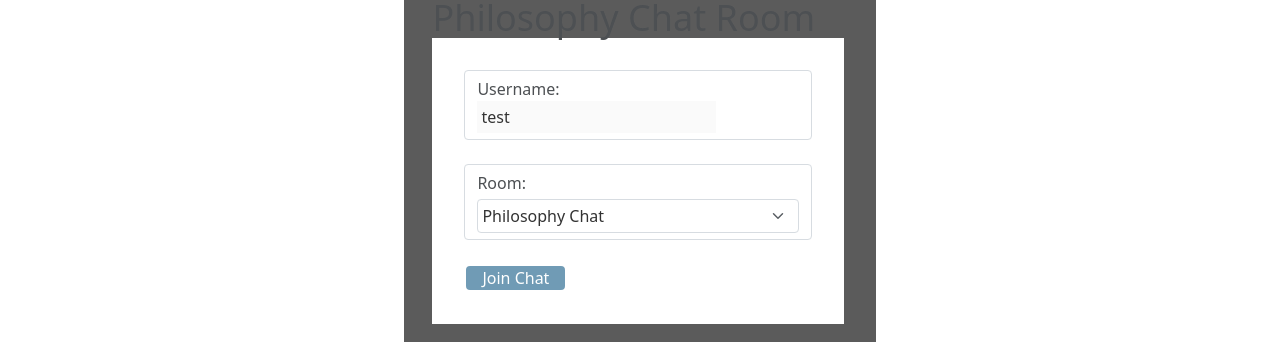
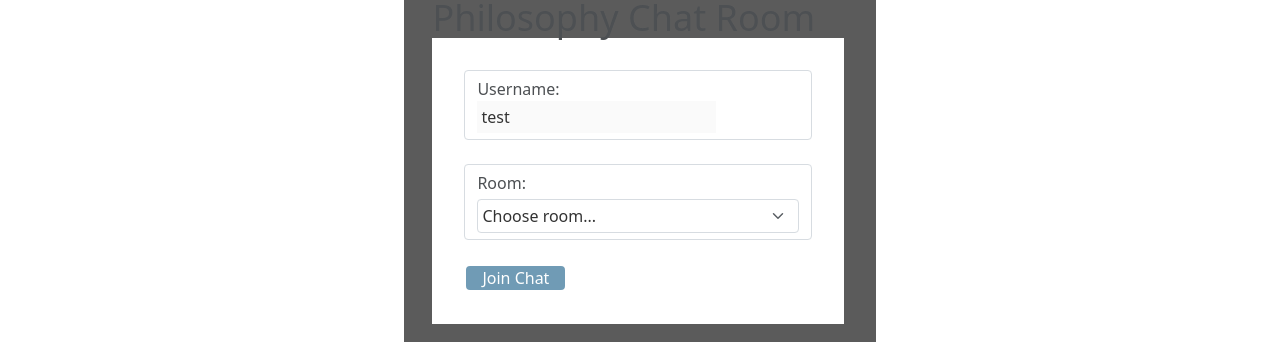
Before and after one commit to ZacharyEggert/UnansweredQuestions, a React (Create React App) app in the folder client/: page /chatroom in a window 1280 px wide. Shown: the part 779-1121 px from the top of the page. Built offline with nearby package versions, Linux system fonts and the light colour scheme.

Commit message:
JoinChat page and form complete

```diff
--- a/client/src/components/JoinChatForm/index.js
+++ b/client/src/components/JoinChatForm/index.js
@@ -15,7 +15,7 @@ const JoinChatForm = () => {
     };
 
     return (
-        <form action="chat">
+        <form>
             <div className="form-control mb-4">
                 <label for="username" className="w-4/12 inline-block">
                     Username:
@@ -52,32 +52,43 @@ const JoinChatForm = () => {
                 </label>
                 <select
                     name="room"
-                    value={chatRoom}
+                    value={chatRoom.room}
                     onChange={handleOnChange}
                     id="room"
                     className="width-auto inline-block form-select block mt-1 text-black p-1"
                     placeholder="Choose room..."
                 >
-                    <option
-                        className="text-black pl-1"
-                        value=""
-                        disabled
-                        selected
-                    >
+                    <option className="text-black pl-1" value="" selected>
                         Choose room...
                     </option>
                     <option value="Philosophy Chat" className="text-black pl-1">
                         Philosophy Chat
                     </option>
+                    <option value="General Chat" className="text-black pl-1">
+                        General Chat
+                    </option>
                 </select>
             </div>
-            <Link to="/chat">
+            {chatRoom.room !== '' ? (
+                <Link to="/chat">
+                    <span className="w-8/12 inline-block text-right contents">
+                        <button className="text-white rounded-md px-3  border-white border-2 border-solid whitespace-nowrap md:w-3/12 min-w-min bg-[#4d83a3] w-full items-center">
+                            Join Chat
+                        </button>
+                    </span>
+                </Link>
+            ) : (
                 <span className="w-8/12 inline-block text-right contents">
-                    <button className="text-white rounded-md px-3  border-white border-2 border-solid whitespace-nowrap md:w-3/12 min-w-min bg-[#4d83a3] w-full items-center">
+                    <button
+                        onClick={(e) => {
+                            e.preventDefault();
+                        }}
+                        className="text-white rounded-md px-3  border-white border-2 border-solid whitespace-nowrap md:w-3/12 min-w-min bg-[#4d83a3] w-full items-center"
+                    >
                         Join Chat
                     </button>
                 </span>
-            </Link>
+            )}
         </form>
     );
 };
--- a/client/src/util/GlobalState.js
+++ b/client/src/util/GlobalState.js
@@ -7,7 +7,7 @@ const initialState = {
     philosophers: [{ name: 'Adam Yauch', period: 'Modern', id: 0 }],
     carouselQuotes: [{ quote: 'Test Quote', author: 'Test Author', id: 151 }],
     currentUser: { id: null, username: 'test', isAdmin: false },
-    chatRoom: { room: 'Philosophy Chat', username: 'test' },
+    chatRoom: { room: '', username: 'test' },
 };
 
 const reducer = (state, action) => {
@@ -17,6 +17,12 @@ const reducer = (state, action) => {
             return {
                 ...state,
                 philosophers: [...state.philosophers, ...action.data],
+            };
+
+        case 'setChatRoom':
+            return {
+                ...state,
+                chatRoom: { ...state.chatRoom, ...action.data },
             };
 
         default:
```
